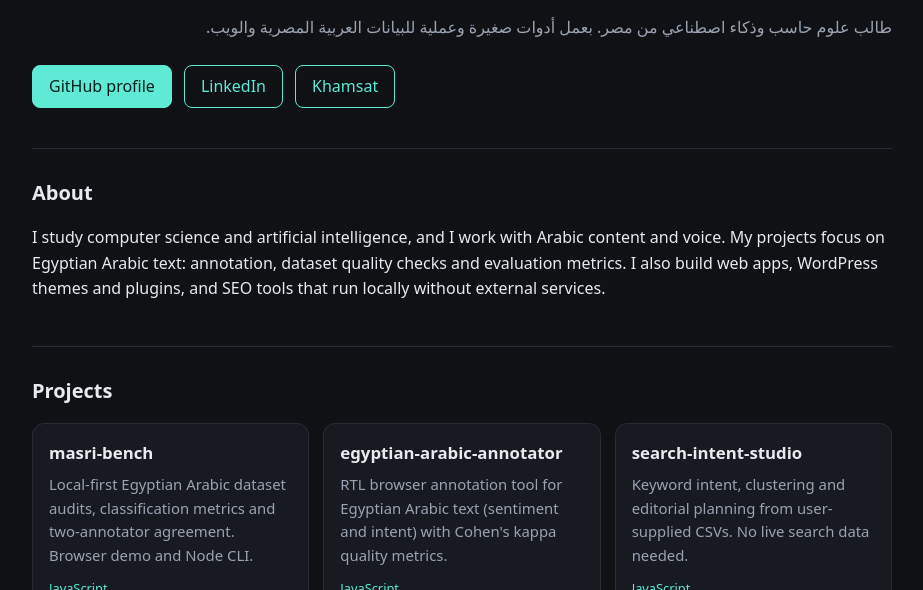
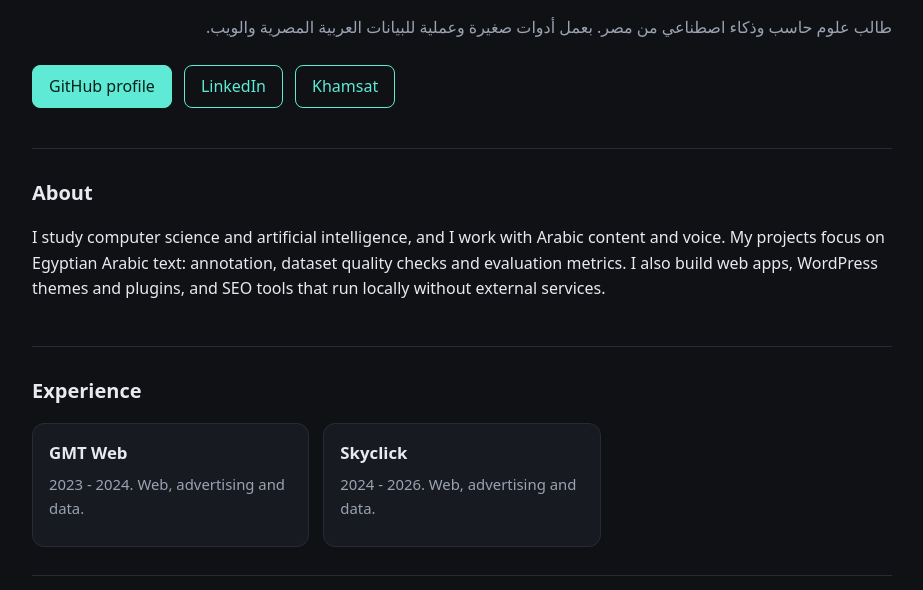
Before and after one commit to amr3492/amr3492.github.io, a plain HTML site: page index.html in a window 1280 px wide. Shown: the part 210-800 px from the top of the page, without its empty margins (178-1101 px from the left). Drawn offline with Linux system fonts and the light colour scheme.

Commit message:
Add experience section to index.html
Added an experience section with job details.

```diff
--- a/index.html
+++ b/index.html
@@ -48,6 +48,14 @@ footer{padding:32px 0 56px;color:var(--mute);font-size:.9rem}
 <p>I study computer science and artificial intelligence, and I work with Arabic content and voice. My projects focus on Egyptian Arabic text: annotation, dataset quality checks and evaluation metrics. I also build web apps, WordPress themes and plugins, and SEO tools that run locally without external services.</p>
 </section>
 
+<section>
+<h2>Experience</h2>
+<div class="grid">
+<div class="card"><h3>GMT Web</h3><p>2023 - 2024. Web, advertising and data.</p></div>
+<div class="card"><h3>Skyclick</h3><p>2024 - 2026. Web, advertising and data.</p></div>
+</div>
+</section>
+
 <section id="projects">
 <h2>Projects</h2>
 <div class="grid">
```
